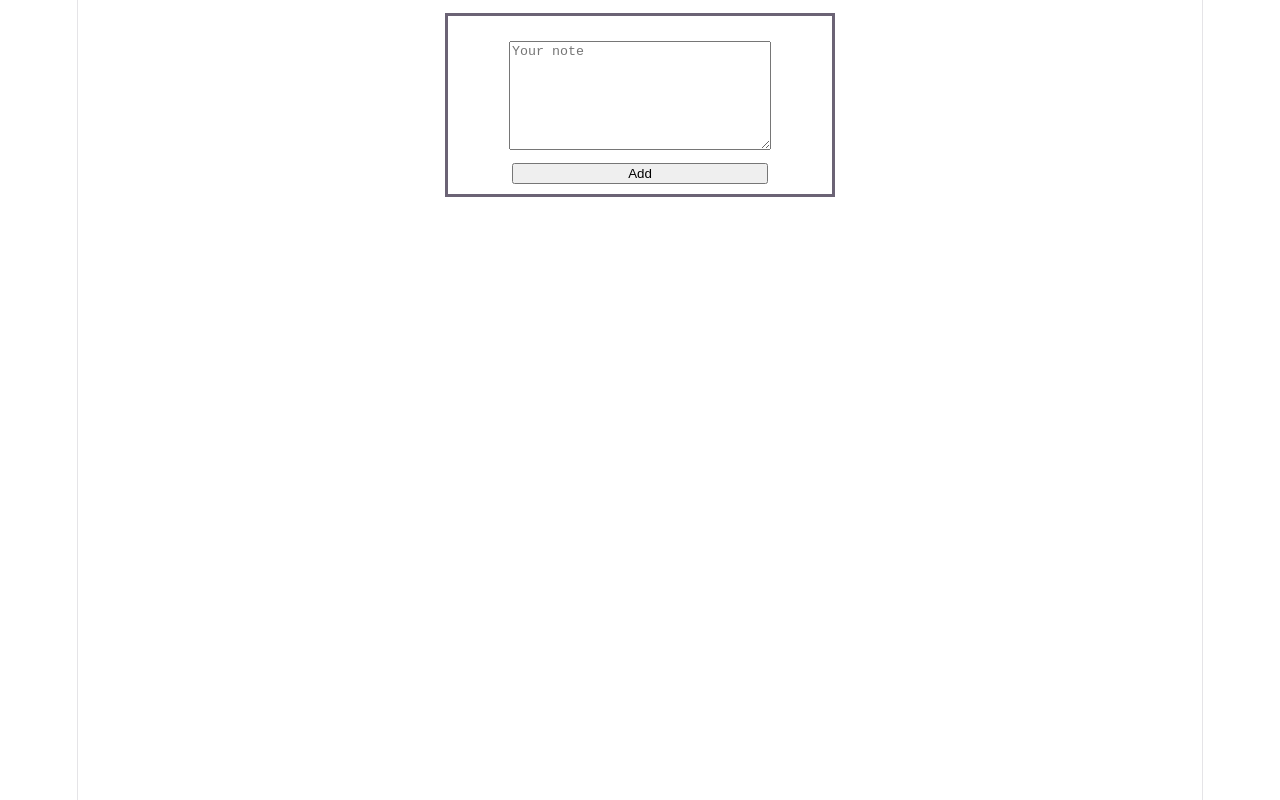
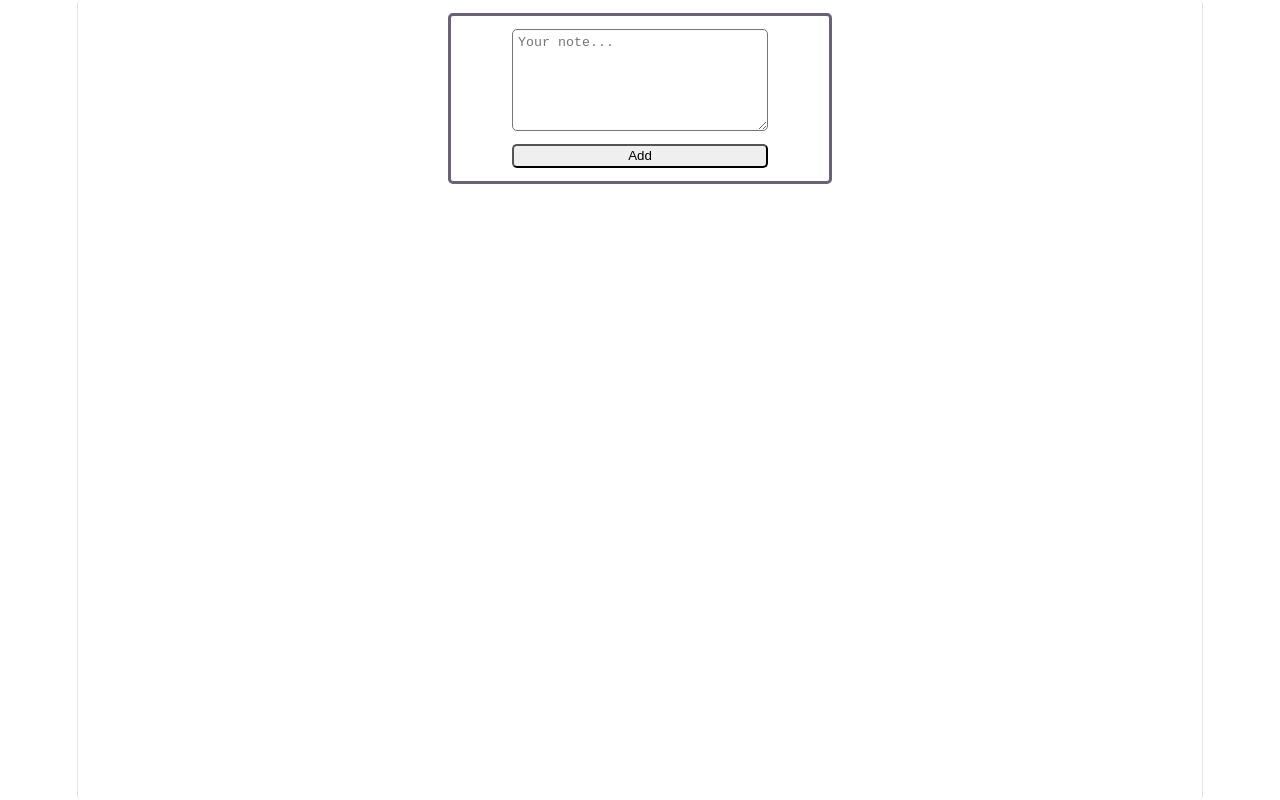
Before and after one commit to Yosef-Perelman/quickNotes-project, a React (Vite) app in the folder quickNotes/: page / in a window 1280 px wide. Built offline with nearby package versions, Linux system fonts and the light colour scheme.

Commit message:
Small design updates

```diff
--- a/quickNotes/src/components/InputForm.css
+++ b/quickNotes/src/components/InputForm.css
@@ -1,6 +1,13 @@
+* {
+  margin: 0;
+  padding: 0;
+  border-radius: 5px;
+  box-sizing: border-box;
+}
+
 .input-form {
-  padding-top: 2vw;
-  padding-bottom: 0.8vw;
+  padding-top: 1vw;
+  padding-bottom: 1vw;
   display: flex;
   flex-direction: column;
   align-items: center;
@@ -13,10 +20,12 @@
 .input-textarea {
   width: 20vw;
   min-height: 8vw;
+  padding: 0.4vw 0 0 0.4vw;
 }
 
 .add-button {
   width: 20vw;
+  padding: 0.2vw 0;
 }
 
 .notes-list {
--- a/quickNotes/src/components/InputForm.jsx
+++ b/quickNotes/src/components/InputForm.jsx
@@ -19,7 +19,7 @@ export default function InputForm() {
           className="input-textarea"
           value={inputValue}
           onChange={(e) => setInputValue(e.target.value)}
-          placeholder="Your note"
+          placeholder="Your note..."
         />
         <button type="submit" className="add-button" onClick={handleAddNote}>
           Add
```
